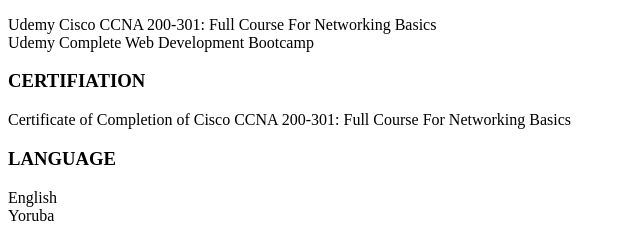
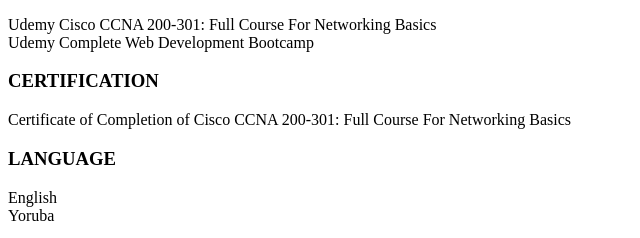
Before and after one commit to Ayotundequest/html-portfolio2, a plain HTML site: page index.html in a window 1280 px wide. Shown: the part 1442-1680 px from the top of the page, 0-640 px from the left. Drawn offline with Linux system fonts and the light colour scheme.

Commit message:
Update index.html

```diff
--- a/index.html
+++ b/index.html
@@ -108,7 +108,7 @@
         <p>Udemy Cisco CCNA 200-301: Full Course For Networking Basics <br>
             Udemy Complete Web Development Bootcamp <br>
         </p>
-        <h3>CERTIFIATION</h3>
+        <h3>CERTIFICATION</h3>
         <P>Certificate of Completion of Cisco CCNA 200-301: Full Course For Networking Basics</P>
         <h3>LANGUAGE</h3>
         <p>English <br>
```
